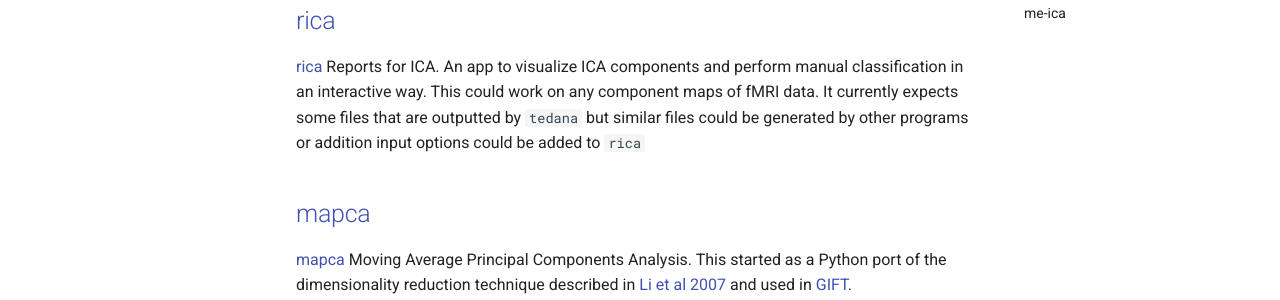
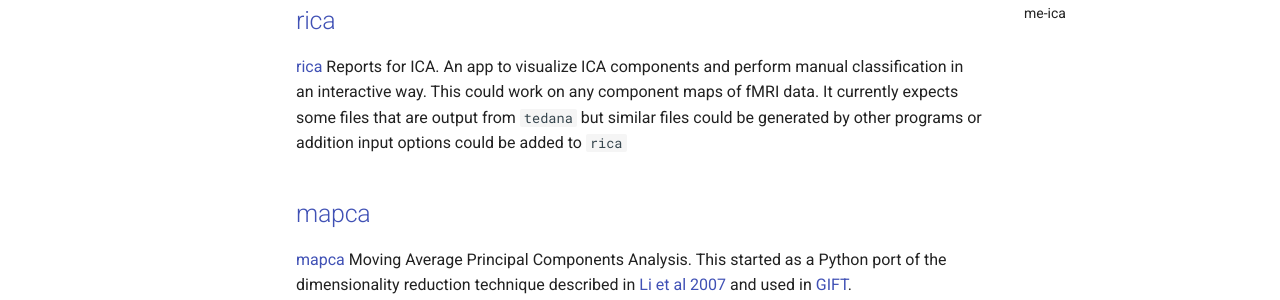
Before and after one commit to ME-ICA/me-ica.github.io, an MkDocs documentation site: the page built from docs/index.md, in a window 1280 px wide and 900 px high, scrolled down 347 px. Shown: the part 203-503 px from the top of the window. Built offline with MkDocs 1.6.1 and Material for MkDocs 9.7.7, drawn with Linux system fonts in a browser that asks for light colours.

Commit message:
Update docs/index.md
Co-authored-by: Joshua Teves <jbtevespro@gmail.com>

```diff
--- a/docs/index.md
+++ b/docs/index.md
@@ -18,7 +18,7 @@ This site provides a landing page to summarize resources within the ME-ICA organ
 ## rica
 
 [rica][] Reports for ICA. An app to visualize ICA components and perform manual classification in an interactive way. This could work on any component maps of
-fMRI data. It currently expects some files that are outputted by ``tedana``
+fMRI data. It currently expects some files that are output from ``tedana``
 but similar files could be generated by other programs or addition input
 options could be added to ``rica``
 
```
